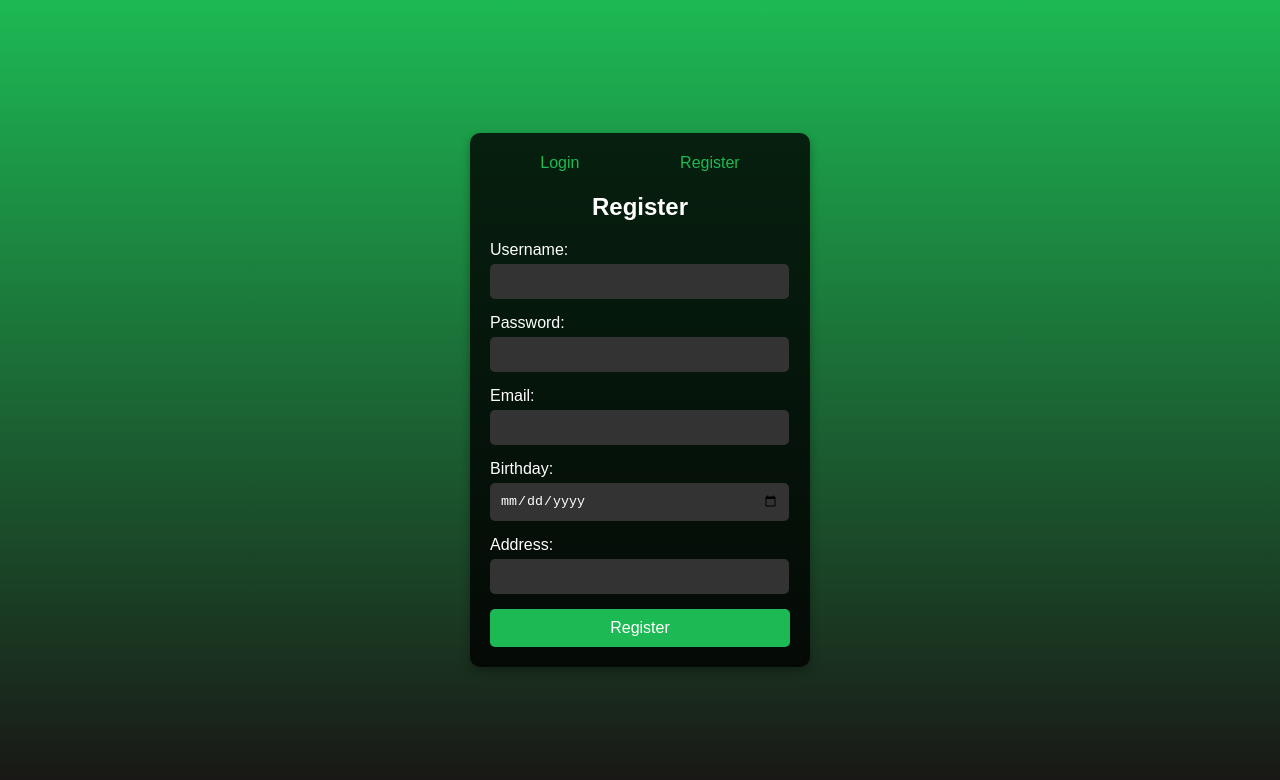
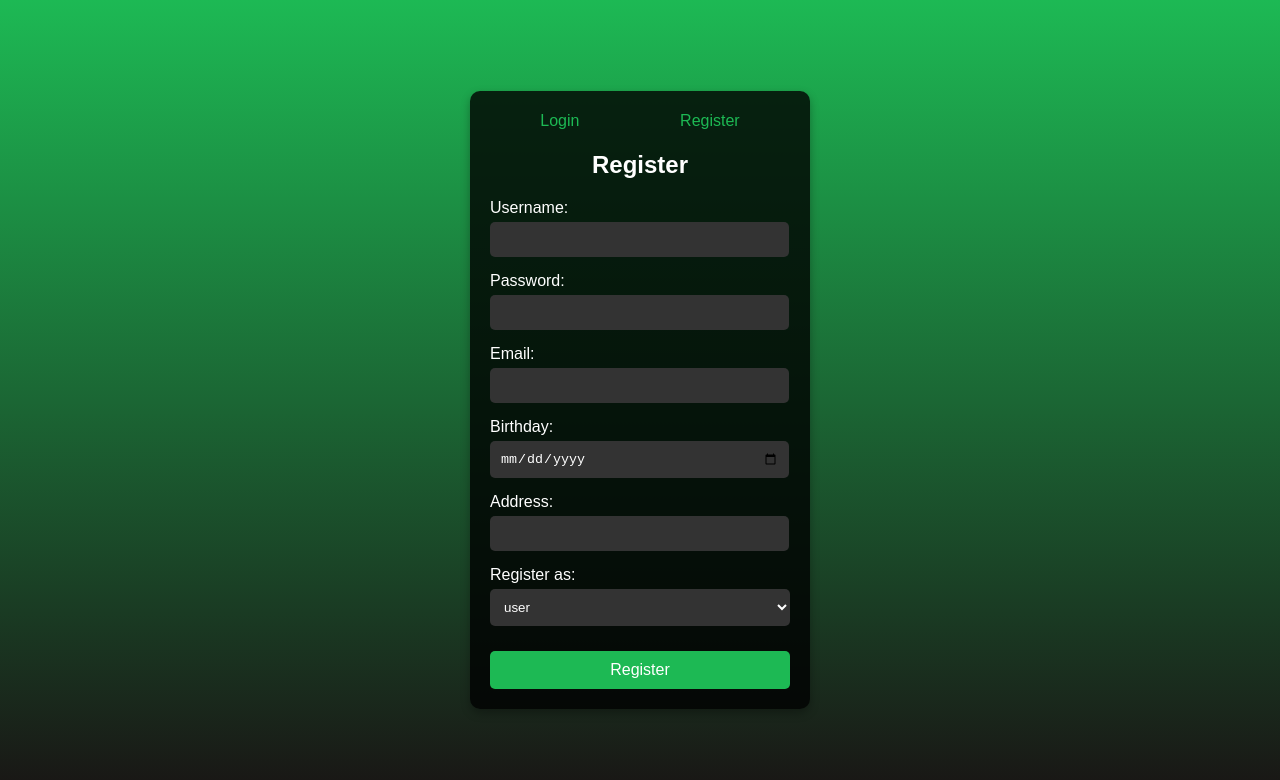
Before and after one commit to danialmd81/spotify, a website: page Spotify/public/login.html in a window 1280 px wide. Both pictures are taken after a click on the button "Register". Drawn offline with Linux system fonts and the light colour scheme.

Commit message:
edti login/register page

```diff
--- a/Spotify/public/login.html
+++ b/Spotify/public/login.html
@@ -39,6 +39,11 @@
                 <input type="date" id="birthday" name="birthday" required>
                 <label for="address">Address:</label>
                 <input type="text" id="address" name="address" required>
+                <label for="options">Register as:</label>
+                <select id="options" name="options">
+                    <option value="user">user</option>
+                    <option value="singer">singer</option>
+                </select>
                 <button type="submit">Register</button>
             </form>
         </div>
--- a/Spotify/style/login.css
+++ b/Spotify/style/login.css
@@ -1,85 +1,3 @@
-/* body {
-    font-family: Arial, sans-serif;
-    background-color: #f4f4f4;
-    display: flex;
-    justify-content: center;
-    align-items: center;
-    height: 100vh;
-    margin: 0;
-}
-
-.container {
-    background-color: #fff;
-    padding: 20px;
-    border-radius: 8px;
-    box-shadow: 0 0 10px rgba(0, 0, 0, 0.1);
-    width: 300px;
-}
-
-.tabs {
-    display: flex;
-    justify-content: space-between;
-    margin-bottom: 20px;
-}
-
-.tab-button {
-    background-color: #1db954;
-    color: #fff;
-    border: none;
-    padding: 10px;
-    cursor: pointer;
-    width: 48%;
-    border-radius: 4px;
-}
-
-.tab-button:hover {
-    background-color: #1ed760;
-}
-
-.tab-content {
-    display: none;
-}
-
-.tab-content.active {
-    display: block;
-}
-
-form {
-    display: flex;
-    flex-direction: column;
-}
-
-label {
-    margin-bottom: 5px;
-}
-
-input {
-    margin-bottom: 10px;
-    padding: 8px;
-    border: 1px solid #ccc;
-    border-radius: 4px;
-}
-
-button {
-    background-color: #1db954;
-    color: #fff;
-    border: none;
-    padding: 10px;
-    cursor: pointer;
-    border-radius: 4px;
-}
-
-button:hover {
-    background-color: #1ed760;
-}
-
-.error-message {
-    color: red;
-    margin-bottom: 10px;
-}
-*/
-
-/* General Styles */
 body {
     font-family: Arial, Helvetica, sans-serif;
     background: linear-gradient(180deg, #1db954, #191414);
@@ -140,7 +58,8 @@ label {
 input[type="text"],
 input[type="password"],
 input[type="email"],
-input[type="date"] {
+input[type="date"],
+#options {
     width: 93%;
     padding: 10px;
     margin-bottom: 15px;
@@ -150,7 +69,12 @@ input[type="date"] {
     color: #fff;
 }
 
+#options {
+    width: 100%;
+}
+
 button[type="submit"] {
+    margin-top: 10px;
     width: 100%;
     padding: 10px;
     border: none;
```
Also changed, not shown: Spotify/server.js (+15 -3 lines).
